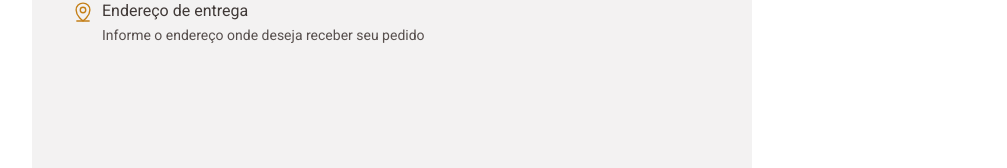
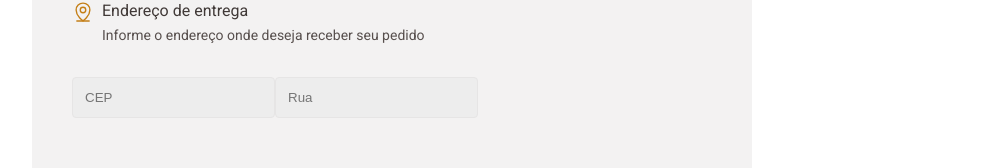
Before and after one commit to victorhenriq3/coffee-delivery, a React (Vite) app: page /checkout in a window 1280 px wide. Shown: the part 429-597 px from the top of the page, without its empty margins (136-1143 px from the left). Built offline with nearby package versions, Linux system fonts and the light colour scheme.

Commit message:
Chore: create a base input

```diff
--- a/src/pages/Checkout/OrderInformation/index.tsx
+++ b/src/pages/Checkout/OrderInformation/index.tsx
@@ -4,7 +4,10 @@ import {
     Title,
     AddressContainer,
     HeaderAddress,
-    TitleContainer
+    TitleContainer,
+    FormContainer,
+    CepInput,
+    StreetInput
 } from "./styles";
 
 export function OrderInformation(){
@@ -19,6 +22,10 @@ export function OrderInformation(){
                         <p>Informe o endereço onde deseja receber seu pedido</p>
                     </TitleContainer>
                 </HeaderAddress>
+                <FormContainer>
+                    <CepInput type="text" placeholder="CEP"/>
+                    <StreetInput type="text" placeholder="Rua"/>
+                </FormContainer>
             </AddressContainer>
         </OrderContainer>
     )
--- a/src/pages/Checkout/OrderInformation/styles.ts
+++ b/src/pages/Checkout/OrderInformation/styles.ts
@@ -55,3 +55,16 @@ export const TitleContainer = styled.div`
         color: ${props => props.theme["base-text"]};
     }
 `
+
+export const FormContainer = styled.form``
+
+export const BaseInput = styled.input`
+  background-color: ${props => props.theme["base-input"]};
+  border: 1px solid ${props => props.theme["base-button"]};
+  border-radius: 4px;
+  padding: 12px;
+`
+
+export const CepInput = styled(BaseInput)``
+
+export const StreetInput = styled(BaseInput)``
```
